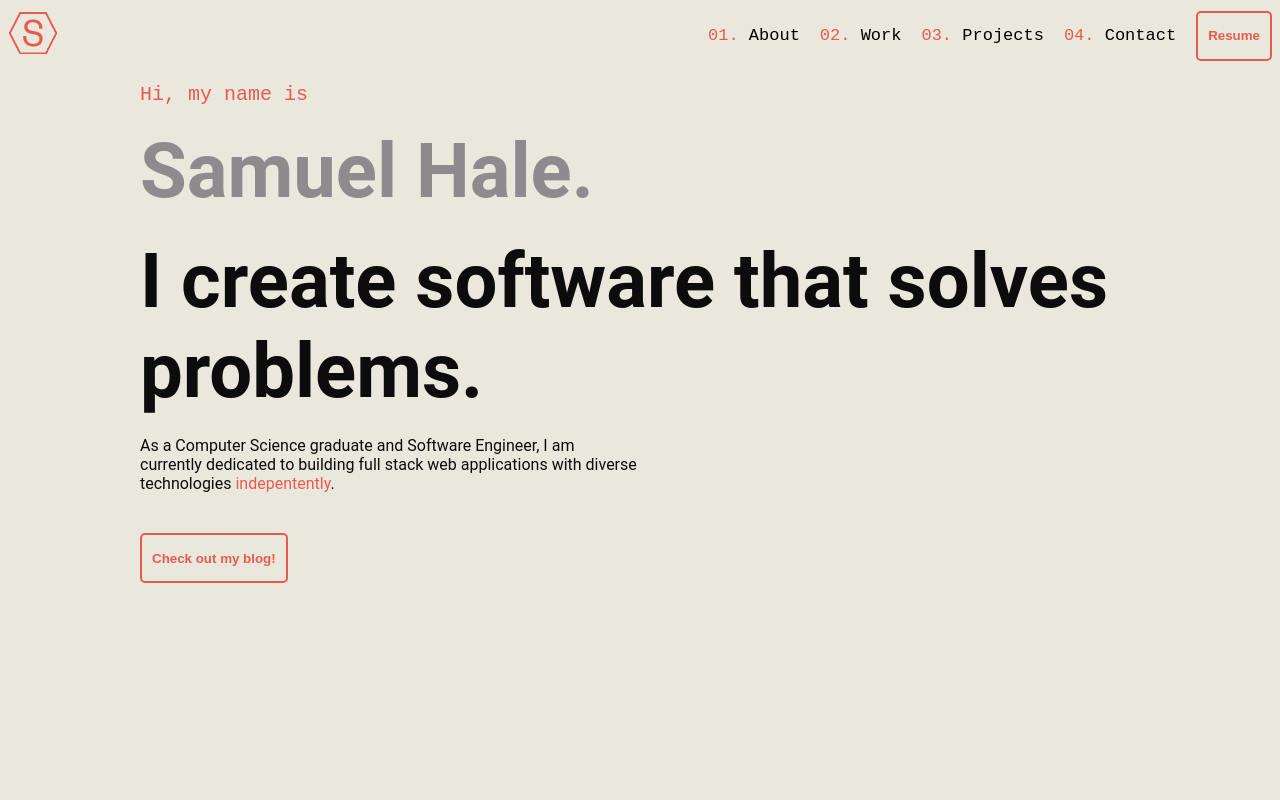
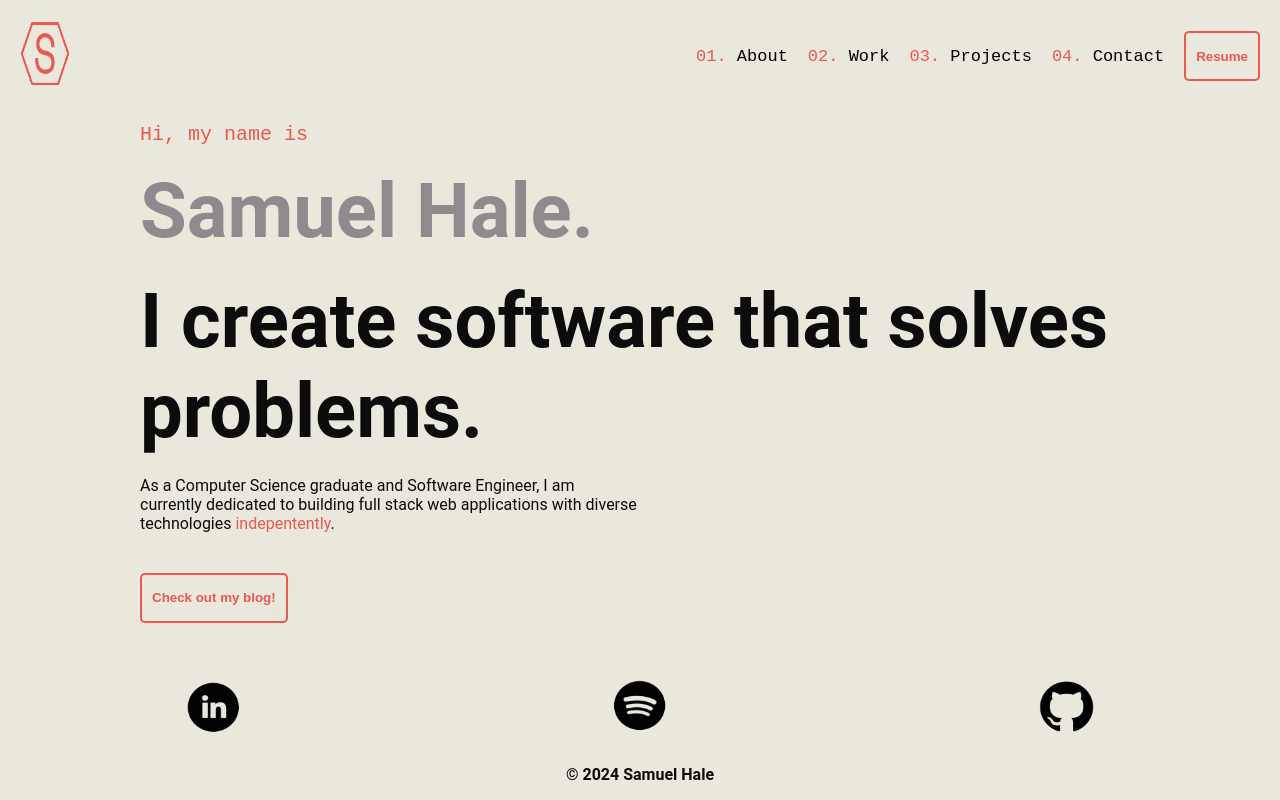
Before and after one commit to SamuelHaleDev/Portfolio, a plain HTML site: page index.html in a window 1280 px wide. Drawn offline with nearby package versions, Linux system fonts and the light colour scheme.

Commit message:
Implemented footer

```diff
--- a/css/styles.css
+++ b/css/styles.css
@@ -10,12 +10,17 @@
 
 body {
     background-color: #EAE7DC;
+    min-height: 100vh;
+    margin: 0;
+    display: grid;
+    grid-template-rows: auto 1fr auto;
 }
 
 /* NAV BAR STYLING*/
 .navbar-items {
     list-style-type: none;
-    margin: 0px;
+    margin-left: 20px;
+    margin-right: 20px;
     margin-bottom: 20px;
     padding: 0px;
     display: flex;
@@ -140,3 +145,33 @@ span.indep {
     font-style: normal;
     color: #E85A4F;
 }
+
+/* FOOTER STYLING */
+.nav-container {
+    margin: auto;
+    min-height: 100px;
+}
+
+ul.logo-links {
+    list-style-type: none;
+    margin: 0px;
+    margin-top: 40px;
+    padding: 0px;
+    display: flex;
+}
+
+p.claim {
+    text-align: center;
+}
+
+li > a > img {
+    width: 75px;
+    height: 75px;
+}
+
+div.nav-container > p {
+    font-family: "Roboto", sans-serif;
+    font-weight: 700;
+    font-style: normal;
+    color: #0d0c0d;
+}
--- /dev/null
+++ b/footer.html
@@ -0,0 +1,20 @@
+<!DOCTYPE HTML PUBLIC "-//W3C//DTD HTML 4.01 Transitional//EN" "http://www.w3.org/TR/html4/loose.dtd">
+
+<html lang="en">
+    <body>
+        <div class="nav-container">
+            <ul class="logo-links">
+                <li class="linkedin">
+                    <a href="https://www.linkedin.com/in/samhale07/" target="_blank"><img src="assets/in.png" alt="logo"></a>
+                </li>
+                <li class="spotify">
+                    <a href="https://open.spotify.com/user/31hnp6kdgi7qjobbud6f5qgltqty" target="_blank"><img src="assets/spot.png" alt="logo"></a>
+                </li>
+                <li class="github">
+                    <a href="https://github.com/SamuelHaleDev" target="_blank"><img src="assets/gh.png" alt="logo"></a>
+                </li>
+            </ul>
+            <p class="claim">&copy; 2024 Samuel Hale</p>
+        </div>
+    </body>
+</html>
--- a/index.html
+++ b/index.html
@@ -26,5 +26,13 @@
         <button class="resume-button"><a href="https://samuelhalebusiness.wixsite.com/portfolio/blog" target="_blank">Check out my blog!</a></button>
     </div>
     <!--end of Splash Page-->
+    <!--Footer-->
+    <div id="footer-placeholder"></div>
+    <script>
+        $(function(){
+            $("#footer-placeholder").load("footer.html");
+        });
+    </script>
+    <!--end of Footer-->
 </body>
 </html>
```
Also changed, not shown: about.html (+8 -0 lines), contact.html (+8 -0 lines), projects.html (+8 -0 lines), work.html (+8 -0 lines), assets/25231.png (added), assets/gh.png (added), assets/in.png (added), assets/spot.png (added).
